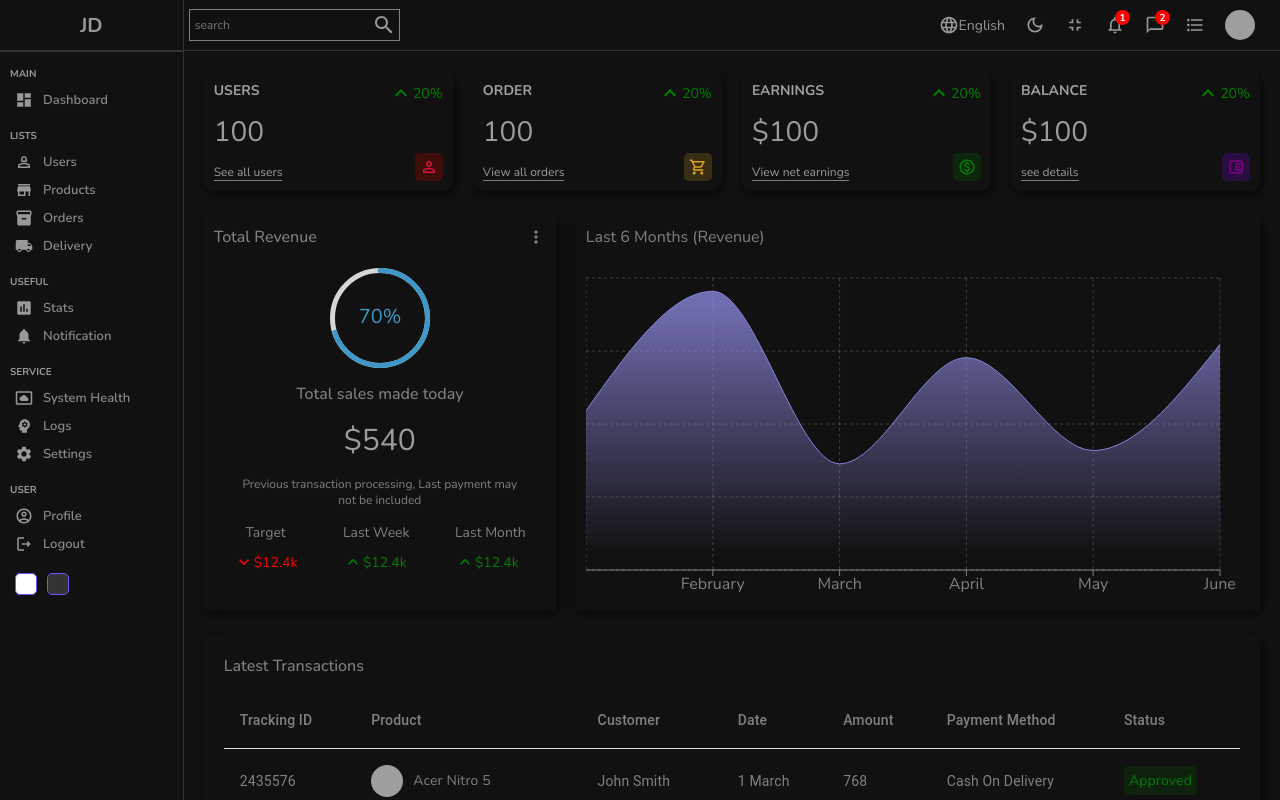
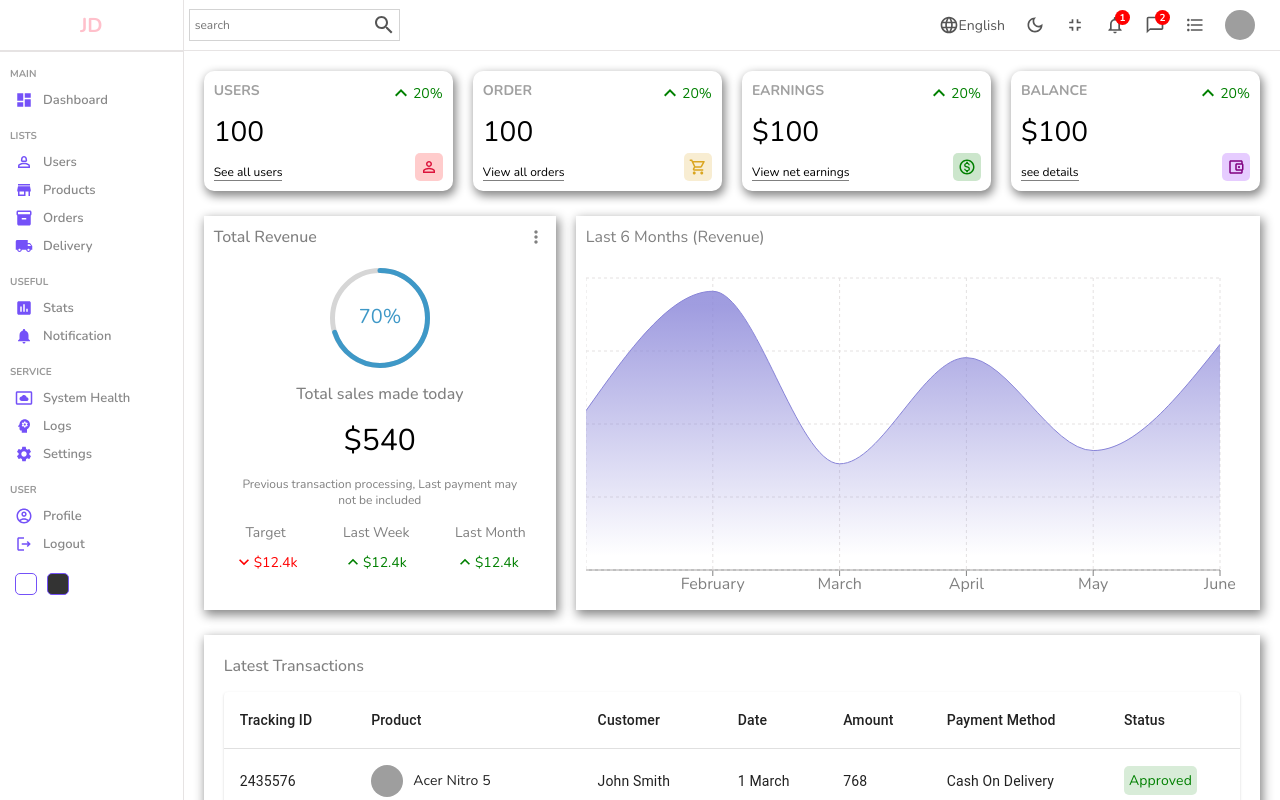
Before and after one commit to deeepak-me/admin-dash, a React (Create React App) app: page / in a window 1280 px wide. Shown: the top 800 px of the page. Built offline with nearby package versions, Linux system fonts and the light colour scheme; grey boxes are pictures that could not be loaded.

Commit message:
refactor: removing dark mode classname

```diff
--- a/src/App.js
+++ b/src/App.js
@@ -9,7 +9,7 @@ import "./style/dark.scss";
 
 function App() {
   return (
-    <div className="app dark">
+    <div className="app">
       <BrowserRouter>
         <Routes>
           <Route path="/">
```
